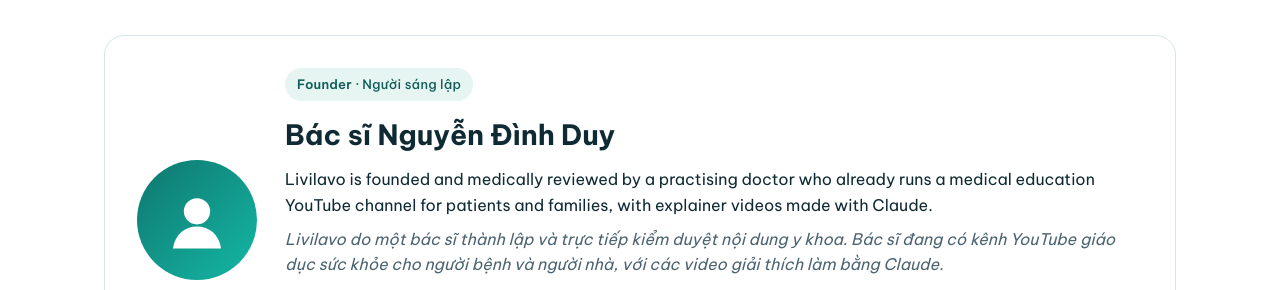
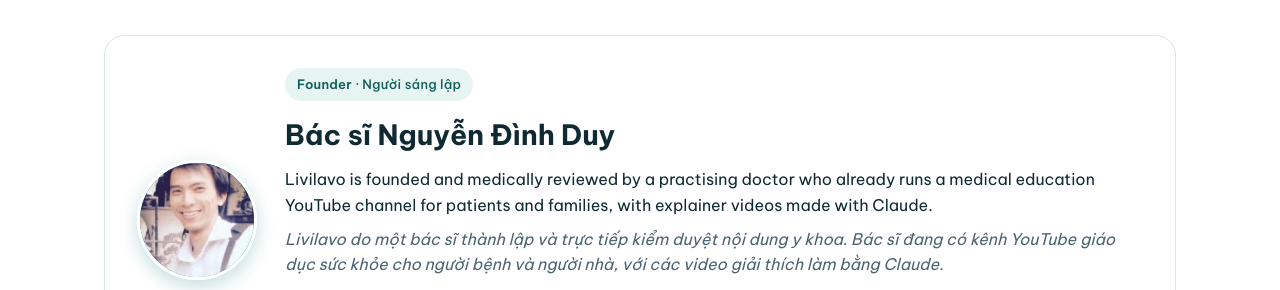
Before and after one commit to DrDuyNguyen/livilavo-site, a plain HTML site: page index.html in a window 1280 px wide. Shown: the part 5070-5360 px from the top of the page. Drawn offline with Linux system fonts and the light colour scheme.

Commit message:
Founder photo

```diff
--- a/index.html
+++ b/index.html
@@ -135,6 +135,8 @@
   .founder-box p.vi{color:var(--muted);font-style:italic;margin-bottom:18px}
   .avatar{width:120px;height:120px;border-radius:50%;background:linear-gradient(135deg,#0f766e,#14b8a6);display:grid;place-items:center}
   .avatar svg{width:70px;height:70px}
+  .avatar{overflow:hidden;border:3px solid #fff;box-shadow:0 6px 18px rgba(15,118,110,.25)}
+  .avatar img{width:100%;height:100%;object-fit:cover;display:block}
   .btn-vi{display:block;margin-top:8px;font-size:14px;color:var(--muted)}
 
   /* Contact */
@@ -415,9 +417,7 @@
   <section id="founder" class="alt" aria-labelledby="founder-title">
     <div class="wrap">
       <div class="founder-box">
-        <div class="avatar" aria-hidden="true">
-          <svg viewBox="0 0 64 64" focusable="false"><circle cx="32" cy="24" r="12" fill="#fff"/><path d="M10 58c2-13 11-20 22-20s20 7 22 20z" fill="#fff"/></svg>
-        </div>
+        <div class="avatar"><img src="img/founder.jpg" alt="Bác sĩ Nguyễn Đình Duy" width="120" height="120"></div>
         <div>
           <span class="tag">Founder <span class="vi" lang="vi">· Người sáng lập</span></span>
           <h2 id="founder-title" lang="vi">Bác sĩ Nguyễn Đình Duy</h2>
```
Also changed, not shown: img/founder.jpg (added).
